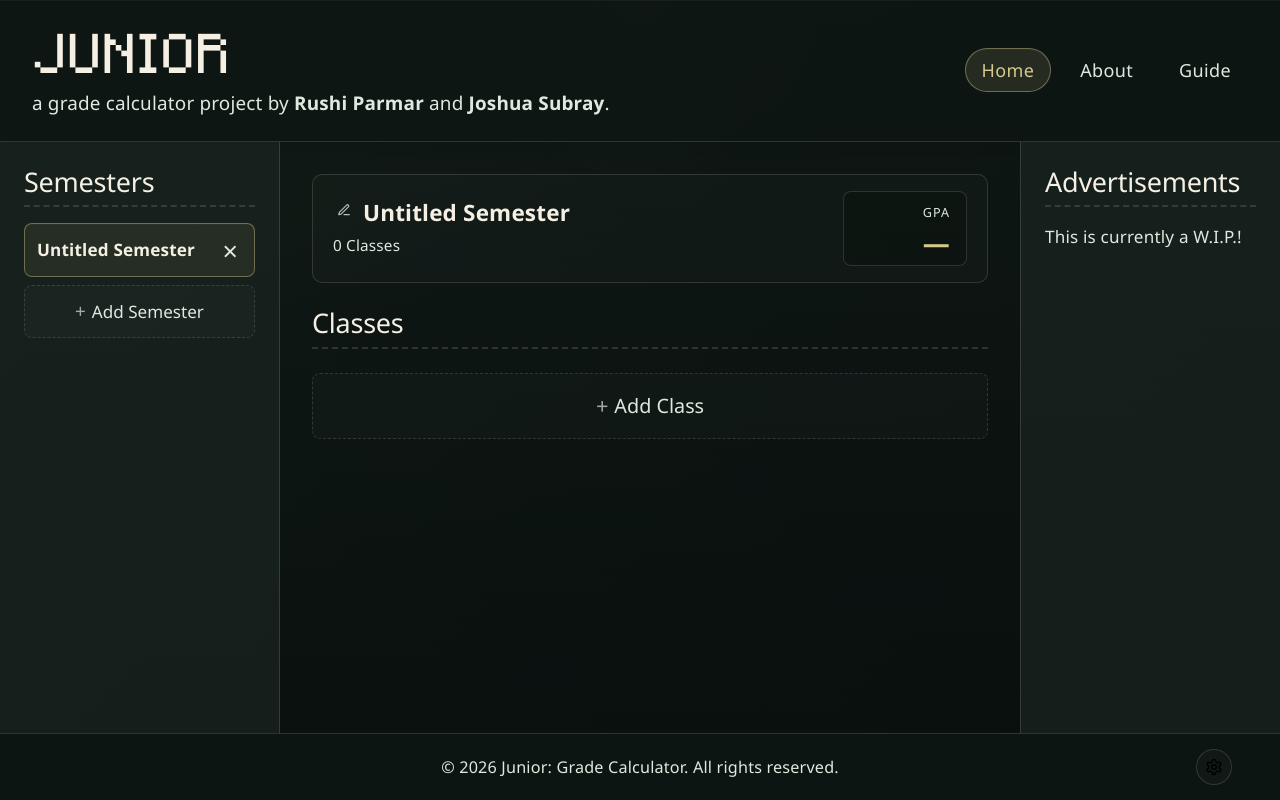
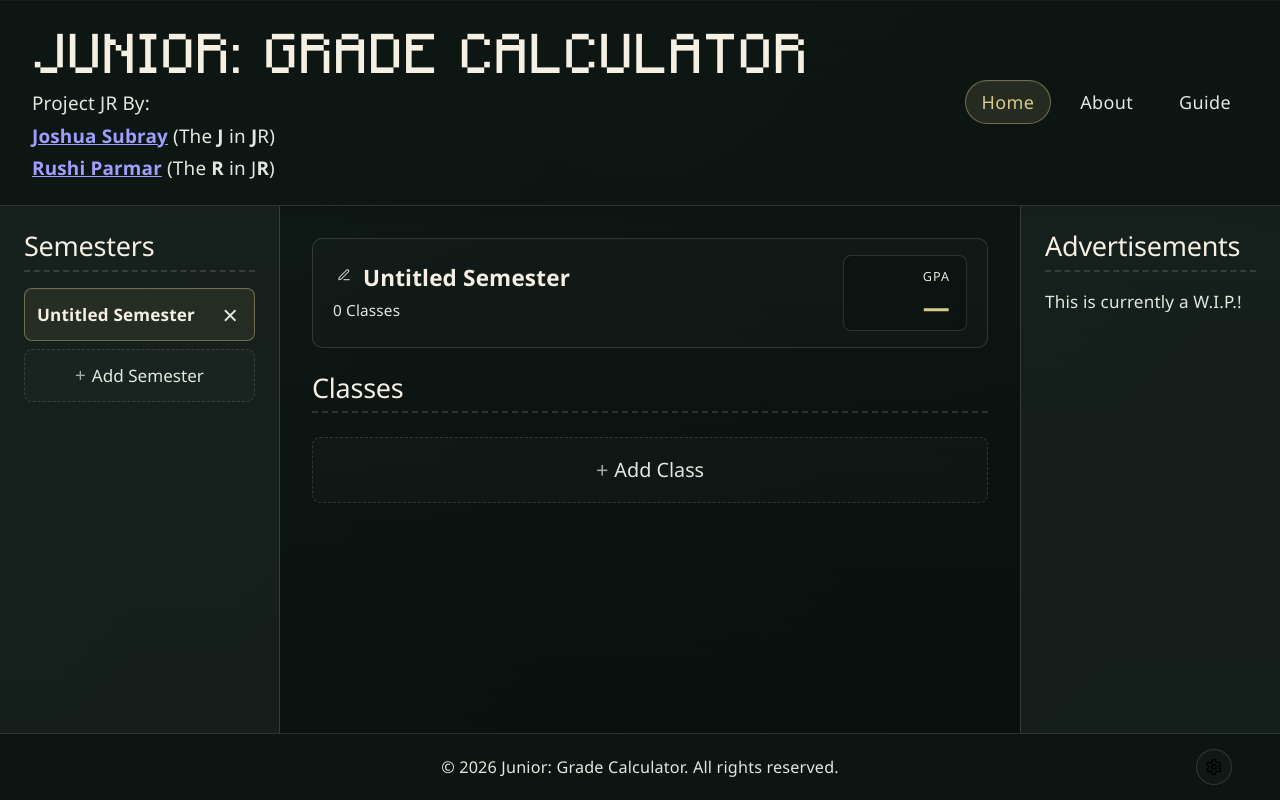
Before and after one commit to JoshuaSubray/Junior, a React (Vite) app: page / in a window 1280 px wide. Built offline with nearby package versions, Linux system fonts and the light colour scheme.

Commit message:
Added temporary Guide and moved save logic from Footer.tsx to exim.ts.

```diff
--- a/src/components/layout/Footer.tsx
+++ b/src/components/layout/Footer.tsx
@@ -2,51 +2,24 @@ import { useState } from 'react';
 import { useGradeContext } from '../../contexts/GradeContext';
 import SettingsIcon from '../../assets/SettingsIcon.svg';
 import SettingsModal from '../modals/SettingsModal';
+import { downloadSaveData, promptLoadSaveData } from '../../utilities/exim';
 
 export default function Footer() {
   const { resetData, loadData } = useGradeContext();
   const [settingsOpen, setSettingsOpen] = useState(false);
 
   const handleDownload = () => {
-    const dataStr = localStorage.getItem('junior_grade_calculator_data');
-    if (dataStr) {
-      try {
-        const parsed = JSON.parse(dataStr);
-        const formattedStr = JSON.stringify(parsed, null, 2);
-        const blob = new Blob([formattedStr], { type: 'application/json' });
-        const url = URL.createObjectURL(blob);
-        const a = document.createElement('a');
-        a.href = url;
-        a.download = 'JUNIOR_SAVE.json';
-        a.click();
-        URL.revokeObjectURL(url);
-      } catch {
-        alert('Failed to process save data.');
-      }
-    } else {
-      alert('No save data found to download.');
+    const success = downloadSaveData();
+    if (!success) {
+      alert('Failed to process save data or no save data found to download.');
     }
     setSettingsOpen(false);
   };
 
   const handleLoad = () => {
-    const input = document.createElement('input');
-    input.type = 'file';
-    input.accept = 'application/json';
-    input.onchange = (e) => {
-      const file = (e.target as HTMLInputElement).files?.[0];
-      if (file) {
-        const reader = new FileReader();
-        reader.onload = (event) => {
-          const content = event.target?.result as string;
-          if (content) {
-            loadData(content);
-          }
-        };
-        reader.readAsText(file);
-      }
-    };
-    input.click();
+    promptLoadSaveData((content) => {
+      loadData(content);
+    });
     setSettingsOpen(false);
   };
 
--- a/src/components/layout/Header.tsx
+++ b/src/components/layout/Header.tsx
@@ -10,9 +10,19 @@ export default function Header({ currentPage, onNavigate }: HeaderProps) {
     <header className="header" id="header">
       <div className="header-brand">
         <h1 className="header-title" onClick={() => onNavigate('home')}>
-          JUNIOR
+          JUNIOR: GRADE CALCULATOR
         </h1>
-        <p className="header-subtitle">a grade calculator project by <strong>Rushi Parmar</strong> and <strong>Joshua Subray</strong>.</p>
+        <p className="header-subtitle">Project JR By:</p>
+        <p className="header-subtitle">
+          <a href="https://www.linkedin.com/in/joshuasubray/" target="_blank" rel="noreferrer">
+            <strong>Joshua Subray</strong>
+          </a>{' '}(The <strong>J</strong> in <strong>J</strong>R)
+        </p>
+        <p className="header-subtitle">
+          <a href="https://www.linkedin.com/in/rushi-parmar2005/" target="_blank" rel="noreferrer">
+            <strong>Rushi Parmar</strong>
+          </a>{' '}(The <strong>R</strong> in J<strong>R</strong>)
+        </p>
       </div>
       <nav className="navbar" id="navbar">
         <button
--- a/src/components/modals/EximModal.tsx
+++ /dev/null
@@ -1 +0,0 @@
-// Upload/Download interface.
--- a/src/components/modals/ResetModal.tsx
+++ /dev/null
@@ -1 +0,0 @@
-// Reset all save data confirmation.
--- a/src/pages/About.tsx
+++ b/src/pages/About.tsx
@@ -4,24 +4,20 @@ export default function About() {
       <h2 className="section-title">About</h2>
       <div className="section-content">
         <p className="page-intro">
-          <strong>Junior</strong> is an intuitive, web-based GPA planning and grade tracking application made by students, for students.
+          <strong>Junior: Grade Calculator</strong> is an intuitive, web-based GPA planning and grade tracking application made by students, for students.
         </p>
 
         <h3 className="page-sub-heading">Source Code</h3>
-        <p>
-          Our code is completely source-available on GitHub, however protected under the <a href="https://creativecommons.org/licenses/by-nc-nd/4.0/" target="_blank" rel="noopener noreferrer">CC BY-NC-ND 4.0</a> license. Please contact us if you wish to use our code for any reason.
-        </p>
+        <p>Our code is completely source-available on GitHub, however protected under the <a href="https://creativecommons.org/licenses/by-nc-nd/4.0/" target="_blank" rel="noopener noreferrer">CC BY-NC-ND 4.0</a> license. Please contact us if you wish to use our code for any reason.</p>
 
         <h3 className="page-sub-heading">Donate</h3>
-        <p>
-          Want to help keep Junior free, accessible, and source-available? Consider donating to support the developers and their future endeavors! Every contribution is greatly appreciated.
-        </p>
+        <p>Want to help keep Junior free, accessible, and source-available? Consider donating to support the developers and their future endeavors! Every contribution is greatly appreciated.</p>
 
         <h3 className="page-sub-heading">Credits</h3>
         <p>
-          Front-end Development: Joshua Subray<br/>
-          Back-end Development: Rushi Parmar<br/>
-          Product Consultant: Christopher Alzate-Valdez<br/>
+          Presentation Layer: <a href="https://www.linkedin.com/in/joshuasubray/" target="_blank" rel="noopener noreferrer">Joshua Subray</a><br/>
+          Business Logic: <a href="https://www.linkedin.com/in/rushi-parmar2005/" target="_blank" rel="noopener noreferrer">Rushi Parmar</a><br/>
+          Product Reviewer: <a href="https://www.linkedin.com/in/christopher-alzate-valdez/" target="_blank" rel="noopener noreferrer">Christopher Alzate Valdez</a><br/>
         </p>
       </div>
     </>
--- a/src/pages/Guide.tsx
+++ b/src/pages/Guide.tsx
@@ -2,13 +2,50 @@ export default function Guide() {
   return (
     <>
       <h2 className="section-title">Guide</h2>
-      <div className="section-content">
+      <div className="section-content" style={{ display: 'flex', flexDirection: 'column' }}>
         <p className="page-intro">
-          This is the Guide page for <strong>Junior</strong>.
+          This guide will walk you through everything you need to know to use Junior: Grade Calculator to easily calculate your grades and keep track of your academic progress.
         </p>
 
-        <h3 className="page-sub-heading">How To Use</h3>
-        <p>TBA.</p>
+        <div>
+          <h3 className="page-sub-heading">1. Managing Semesters</h3>
+          <p>The app organizes your academic progress into <strong>Semesters</strong> (e.g., "Fall 2024", "Spring 2025").</p>
+          <ul>
+            <li><strong>Making a New Semester:</strong> Look at the <strong>Sidebar</strong> on the left side of the screen. Click the <strong>+ Add Semester</strong> button at the bottom of the list. A new semester will be created and automatically selected.</li>
+            <li><strong>Renaming a Semester:</strong> Select a semester from the Sidebar. Look at the large banner at the top of the main page. <strong>Click directly on the title</strong> in the banner and type your desired name. Your changes are saved automatically!</li>
+            <li><strong>Switching:</strong> Click on any semester name in the Sidebar to view its classes.</li>
+            <li><strong>Deleting:</strong> Hover over a semester in the Sidebar and click the trash can icon next to it. <em>Warning: Deleting a semester removes all the classes and grades inside of it.</em></li>
+          </ul>
+        </div>
+
+        <div>
+          <h3 className="page-sub-heading">2. Managing Classes</h3>
+          <p>Inside each semester, you can track individual <strong>Classes</strong> (e.g., "MATH 101").</p>
+          <ul>
+            <li><strong>Adding a Class:</strong> Ensure you have a semester selected. On the main page, click the <strong>+ Add Class</strong> button at the bottom of your class list.</li>
+            <li><strong>Renaming a Class:</strong> Just like semesters, you can <strong>click directly on the class title</strong> in the list to rename it instantly.</li>
+            <li><strong>Viewing Class Details:</strong> Click anywhere on the class row to open the <strong>Class Modal</strong> (a popup window). This is where you will add your actual grades!</li>
+          </ul>
+        </div>
+
+        <div>
+          <h3 className="page-sub-heading">3. Entering Your Grades</h3>
+          <p>Once you've opened a Class, you can start tracking your grades using Categories and Items.</p>
+          <ul>
+            <li><strong>Categories:</strong> Categories group similar assignments together (e.g., "Midterms", "Homework"). Click <strong>+ Add Category</strong> to create a new group. Rename it by clicking its title. Set the percentage this category is worth towards your final class grade in the weight box (e.g., 30%).</li>
+            <li><strong>Items (Assignments & Tests):</strong> Inside each category, click <strong>+ Add Item</strong>. Rename the item, enter the percentage you scored (e.g., 85%), and optionally add any bonus marks in the "+ Extra" box.</li>
+          </ul>
+        </div>
+
+        <div>
+          <h3 className="page-sub-heading">4. Settings & Data</h3>
+          <p>Because Junior runs directly in your browser, your data is saved locally on your device. You can manage this data using the <strong>Settings Menu</strong>, accessed via the gear icon in the bottom footer.</p>
+          <ul>
+            <li><strong>Download Save:</strong> Exports all of your semesters, classes, and grades into a single <code>.json</code> file. This is great for backing up your data or moving it to another computer!</li>
+            <li><strong>Load Save:</strong> Imports a previously downloaded <code>.json</code> save file.</li>
+            <li><strong>Delete Save:</strong> Wipes all of your local data completely, giving you a fresh start. <em>Caution: This will permanently erase all data unless you have previously downloaded a backup!</em></li>
+          </ul>
+        </div>
       </div>
     </>
   )
--- a/src/utilities/constants.ts
+++ /dev/null
@@ -1 +0,0 @@
-// Default data template.
--- a/src/utilities/exim.ts
+++ b/src/utilities/exim.ts
@@ -1 +1,50 @@
 // Input/Output and JSON validation.
+
+/**
+ * Reads save data from localStorage and prompts the user to download it as a JSON file.
+ * Returns true if successful, false if there was an error or no data.
+ */
+export function downloadSaveData(storageKey: string = 'junior_grade_calculator_data'): boolean {
+  const dataStr = localStorage.getItem(storageKey);
+  if (dataStr) {
+    try {
+      const parsed = JSON.parse(dataStr);
+      const formattedStr = JSON.stringify(parsed, null, 2);
+      const blob = new Blob([formattedStr], { type: 'application/json' });
+      const url = URL.createObjectURL(blob);
+      const a = document.createElement('a');
+      a.href = url;
+      a.download = 'JUNIOR_SAVE.json';
+      a.click();
+      URL.revokeObjectURL(url);
+      return true;
+    } catch {
+      return false;
+    }
+  }
+  return false;
+}
+
+/**
+ * Opens a file picker to select a JSON save file and reads its content.
+ * Calls the onLoad callback with the string content of the file.
+ */
+export function promptLoadSaveData(onLoad: (content: string) => void) {
+  const input = document.createElement('input');
+  input.type = 'file';
+  input.accept = 'application/json';
+  input.onchange = (e) => {
+    const file = (e.target as HTMLInputElement).files?.[0];
+    if (file) {
+      const reader = new FileReader();
+      reader.onload = (event) => {
+        const content = event.target?.result as string;
+        if (content) {
+          onLoad(content);
+        }
+      };
+      reader.readAsText(file);
+    }
+  };
+  input.click();
+}
```
